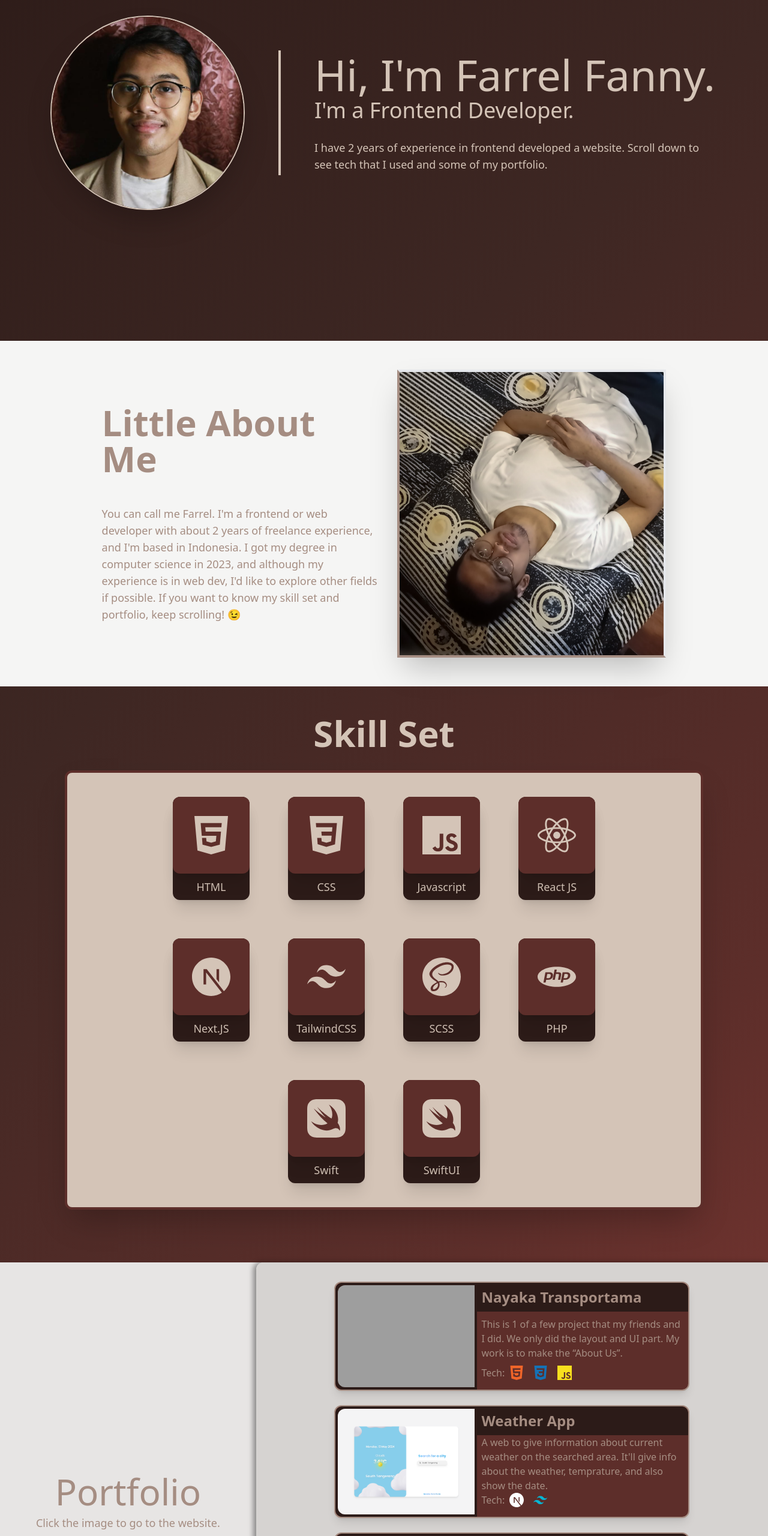
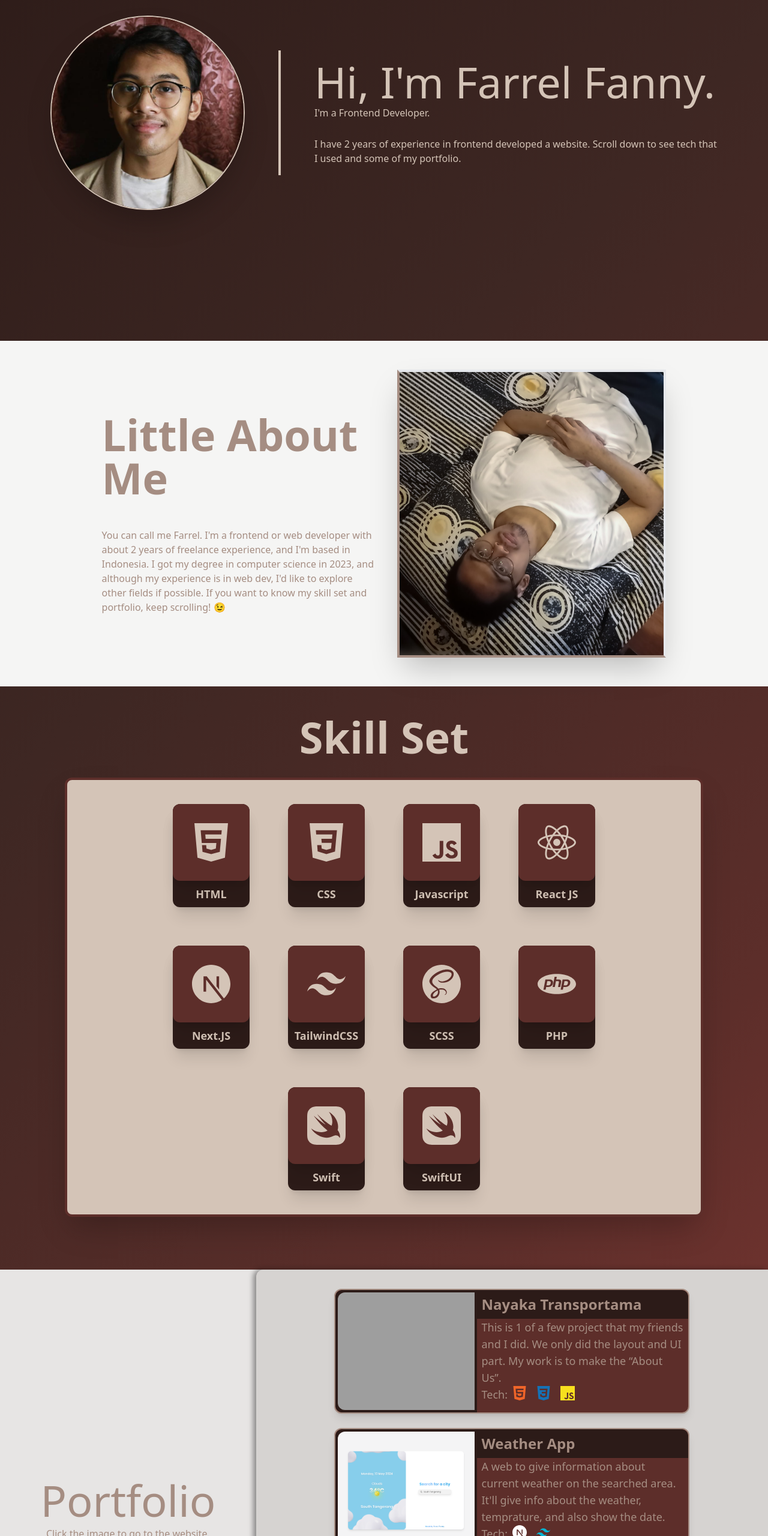
Before and after one commit to Farfan16/farfan-website, a website: page src/index.html in a window 1280 px wide. Shown: the part 240-2800 px from the top of the page at 60% size. Drawn offline with Linux system fonts and the light colour scheme; grey boxes are pictures that could not be loaded.

Commit message:
- Resize a few font - Implement new font

```diff
--- a/src/index.html
+++ b/src/index.html
@@ -10,6 +10,12 @@
       href="./img/Logo-Circle.png"
       sizes="32x32"
       type="image/png"
+    />
+    <link rel="preconnect" href="https://fonts.googleapis.com" />
+    <link rel="preconnect" href="https://fonts.gstatic.com" crossorigin />
+    <link
+      href="https://fonts.googleapis.com/css2?family=Karla:ital,wght@0,200..800;1,200..800&display=swap"
+      rel="stylesheet"
     />
     <title>Farfan Website</title>
   </head>
@@ -26,7 +32,7 @@
       </div>
       <div
         id="sections"
-        class="flex flex-row gap-4 text-cus-beige font-semibold"
+        class="flex flex-row gap-4 text-cus-beige font-semibold text-lg"
       >
         <a href="#about" class="hover:text-cus-ivory active:text-cus-maroon"
           >About</a
@@ -59,8 +65,8 @@
       <div class="h-52 border-2 border-cus-ivory"></div>
       <div class="flex flex-col gap-1 justify-start items-start max-w-2xl">
         <h2 class="text-7xl">Hi, I'm Farrel Fanny.</h2>
-        <h3 class="text-4xl">I'm a Frontend Developer.</h3>
-        <p class="text-lg mt-6">
+        <h3 class="text-5xl">I'm a Frontend Developer.</h3>
+        <p class="text-xl mt-6">
           I have 2 years of experience in frontend developed a website. Scroll
           down to see tech that I used and some of my portfolio.
         </p>
@@ -74,9 +80,9 @@
       class="flex flex-row justify-center items-center gap-8 m-auto px-16 py-12 w-full h-full text-cus-beige bg-stone-100"
     >
       <div class="flex flex-col justify-center items-start w-2/5 gap-12">
-        <h2 class="text-6xl text-left font-semibold">Little About Me</h2>
+        <h2 class="text-7xl text-left font-semibold">Little About Me</h2>
         <div id="desc" class="text-wrap max-w-lg">
-          <p class="text-lg">
+          <p class="text-xl">
             You can call me Farrel. I'm a frontend or web developer with about 2
             years of freelance experience, and I'm based in Indonesia. I got my
             degree in computer science in 2023, and although my experience is in
@@ -102,7 +108,7 @@
       id="skillset"
       class="flex flex-col items-center px-16 py-12 w-full"
     >
-      <h2 class="text-6xl font-semibold mb-8">Skill Set</h2>
+      <h2 class="text-7xl font-semibold mb-8">Skill Set</h2>
       <div
         class="grid grid-cols-4 gap-16 py-10 px-44 border-4 shadow-2xl border-cus-maroon rounded-xl bg-cus-ivory"
       >
@@ -130,7 +136,7 @@
             </svg>
           </div>
           <div id="techname" class="text-center py-2">
-            <p class="text-lg">HTML</p>
+            <p class="text-lg font-semibold">HTML</p>
           </div>
         </div>
         <!-- End of HTML Card -->
@@ -159,7 +165,7 @@
             </svg>
           </div>
           <div id="techname" class="text-center py-2">
-            <p class="text-lg">CSS</p>
+            <p class="text-lg font-semibold">CSS</p>
           </div>
         </div>
         <!-- End of CSS Card -->
@@ -188,7 +194,9 @@
             </svg>
           </div>
           <div id="techname" class="text-center py-2">
-            <p class="text-lg group-hover:text-[#F7DF1E]">Javascript</p>
+            <p class="text-lg font-semibold group-hover:text-[#F7DF1E]">
+              Javascript
+            </p>
           </div>
         </div>
         <!-- End of JS Card -->
@@ -217,7 +225,9 @@
             </svg>
           </div>
           <div id="techname" class="text-center py-2">
-            <p class="text-lg group-hover:text-[#61DAFB]">React JS</p>
+            <p class="text-lg font-semibold group-hover:text-[#61DAFB]">
+              React JS
+            </p>
           </div>
         </div>
         <!-- End of React Card -->
@@ -246,7 +256,7 @@
             </svg>
           </div>
           <div id="techname" class="text-center py-2">
-            <p class="text-lg">Next.JS</p>
+            <p class="text-lg font-semibold">Next.JS</p>
           </div>
         </div>
         <!-- End of Next Card -->
@@ -275,7 +285,9 @@
             </svg>
           </div>
           <div id="techname" class="text-center py-2">
-            <p class="text-lg group-hover:text-[#06B6D4]">TailwindCSS</p>
+            <p class="text-lg font-semibold group-hover:text-[#06B6D4]">
+              TailwindCSS
+            </p>
           </div>
         </div>
         <!-- End of Tailwind Card -->
@@ -304,7 +316,7 @@
             </svg>
           </div>
           <div id="techname" class="text-center py-2">
-            <p class="text-lg">SCSS</p>
+            <p class="text-lg font-semibold">SCSS</p>
           </div>
         </div>
 
@@ -332,7 +344,7 @@
             </svg>
           </div>
           <div id="techname" class="text-center py-2">
-            <p class="text-lg">PHP</p>
+            <p class="text-lg font-semibold">PHP</p>
           </div>
         </div>
         <!-- End of PHP Card -->
@@ -361,7 +373,9 @@
             </svg>
           </div>
           <div id="techname" class="text-center py-2">
-            <p class="text-lg group-hover:text-[#F05138]">Swift</p>
+            <p class="text-lg font-semibold group-hover:text-[#F05138]">
+              Swift
+            </p>
           </div>
         </div>
         <!-- End of Swift Card -->
@@ -390,7 +404,9 @@
             </svg>
           </div>
           <div id="techname" class="text-center py-2">
-            <p class="text-lg group-hover:text-[#0484fb]">SwiftUI</p>
+            <p class="text-lg font-semibold group-hover:text-[#0484fb]">
+              SwiftUI
+            </p>
           </div>
         </div>
         <!-- End of SwiftUI Card -->
@@ -406,13 +422,13 @@
       <div
         class="flex flex-col w-1/3 min-h-full justify-center items-center gap-2"
       >
-        <h2 class="text-6xl">Portfolio</h2>
-        <h3 class="text-lg">Click the image to go to the website.</h3>
+        <h2 class="text-7xl">Portfolio</h2>
+        <h3 class="text-xl">Click the image to go to the website.</h3>
       </div>
 
       <div
-      id="port-side"
-        class="flex flex-col gap-6 w-2/3 min-h-full p-8 justify-start items-center bg-stone-300 rounded-l-xl shadow-l-shadow overflow-scroll overscroll-auto"
+        id="port-side"
+        class="flex flex-col gap-6 w-2/3 min-h-full p-8 justify-start items-center bg-stone-300 rounded-l-xl shadow-l-shadow overflow-y-auto overscroll-y-auto"
       >
         <!-- Nayaka -->
         <div
@@ -443,13 +459,13 @@
               <h1 class="text-2xl font-semibold">Nayaka Transportama</h1>
             </div>
             <div id="web-desc" class="px-2">
-              <p class="text-md font-normal">
+              <p class="text-lg font-normal">
                 This is 1 of a few project that my friends and I did. We only
                 did the layout and UI part. My work is to make the “About Us”.
               </p>
             </div>
             <div id="web-tech" class="pl-2 flex flex-row gap-2">
-              <p class="text-md">Tech:</p>
+              <p class="text-lg">Tech:</p>
               <div class="grid grid-cols-3 gap-4">
                 <svg
                   role="img"
@@ -527,14 +543,14 @@
               <h1 class="text-2xl font-semibold">Weather App</h1>
             </div>
             <div id="web-desc" class="px-2">
-              <p class="text-md">
+              <p class="text-lg">
                 A web to give information about current weather on the searched
                 area. It&#39;ll give info about the weather, temprature, and
                 also show the date.
               </p>
             </div>
             <div id="web-tech" class="pl-2 flex flex-row gap-2">
-              <p class="text-md">Tech:</p>
+              <p class="text-lg">Tech:</p>
               <div class="grid grid-cols-2 gap-4">
                 <svg
                   role="img"
@@ -597,14 +613,14 @@
               <h1 class="text-2xl font-semibold">REST Countries</h1>
             </div>
             <div id="web-desc" class="px-2">
-              <p class="text-md">
+              <p class="text-lg">
                 This web shows a list of countries that are get from REST
                 Countries API. It also could show the detail of the country if
                 the card is clicked.
               </p>
             </div>
             <div id="web-tech" class="pl-2 flex flex-row gap-2">
-              <p class="text-md">Tech:</p>
+              <p class="text-lg">Tech:</p>
               <div class="grid grid-cols-2 gap-4">
                 <svg
                   role="img"
@@ -667,14 +683,14 @@
               <h1 class="text-2xl font-semibold">Social Links</h1>
             </div>
             <div id="web-desc" class="pl-2">
-              <p class="text-md font-normal">
+              <p class="text-lg font-normal">
                 This is a social media links that has links that will direct to
                 my social media. I also implement a language switcher between
                 English and Indonesia and a dark mode toggler.
               </p>
             </div>
             <div id="web-tech" class="pl-2 flex flex-row gap-2">
-              <p class="text-md">Tech:</p>
+              <p class="text-lg">Tech:</p>
               <div class="grid grid-cols-3 gap-4">
                 <svg
                   role="img"
@@ -755,14 +771,14 @@
               <h1 class="text-2xl font-semibold">Advice Generator</h1>
             </div>
             <div id="web-desc" class="px-2">
-              <p class="text-md">
+              <p class="text-lg">
                 This is an advice generator that could generate random advice
                 the first time user enter it, and it also generate if the button
                 is clicked.
               </p>
             </div>
             <div id="web-tech" class="pl-2 flex flex-row gap-2">
-              <p class="text-md">Tech:</p>
+              <p class="text-lg">Tech:</p>
               <div class="grid grid-cols-2 gap-4">
                 <svg
                   role="img"
@@ -800,8 +816,8 @@
     <!-- End of Portfolio -->
 
     <!-- Contacts -->
-    <section id="contacts" class="flex flex-col gap-10 items-center py-8">
-      <h1 class="text-2xl">My Contacts and Socials</h1>
+    <section id="contacts" class="flex flex-col gap-10 items-center pt-8">
+      <h1 class="text-3xl font-bold">My Contacts and Socials</h1>
       <div class="grid grid-cols-4 gap-16">
         <a href="mailto:farrelirsyadfanny@gmail.com" target="_blank">
           <svg
@@ -867,6 +883,7 @@
           </svg>
         </a>
       </div>
+      <h6 class="text-sm mt-6">Yep, that's it. Thank you for scrolling till the end.</h6>
     </section>
     <!-- End of Contacts -->
 
```
